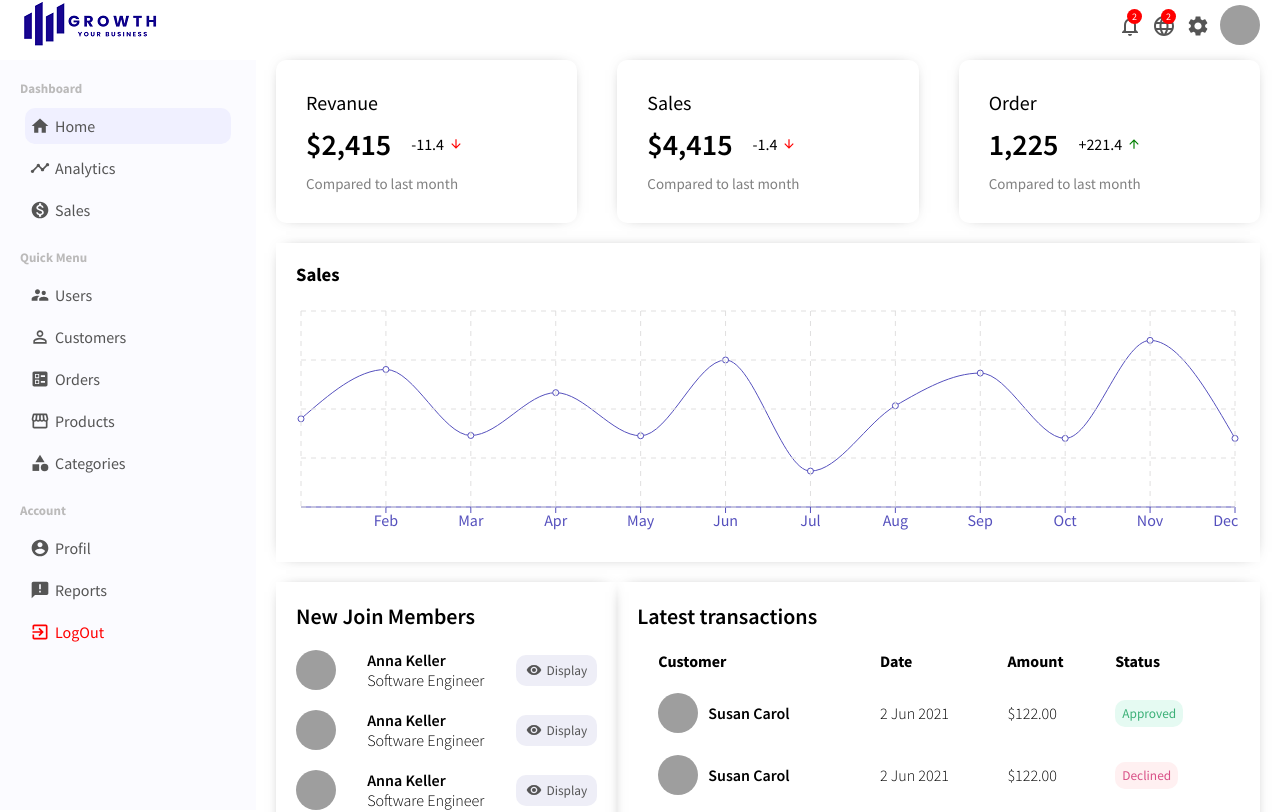
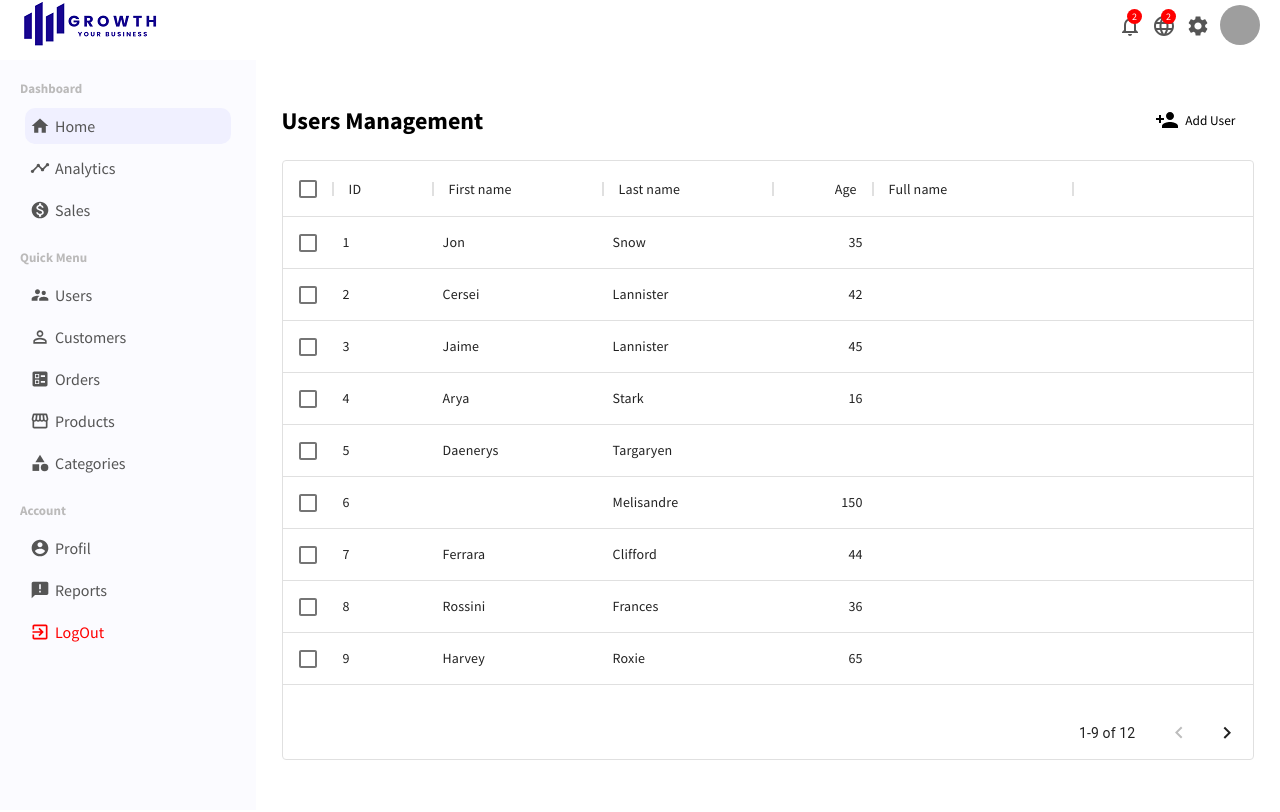
Before and after one commit to saadchaay/Application_CRM_system, a React (Create React App) app in the folder app/client/: page /users in a window 1280 px wide. Shown: the top 812 px of the page. Built offline with nearby package versions, Linux system fonts and the light colour scheme; grey boxes are pictures that could not be loaded.

Commit message:
add user list

```diff
--- a/app/client/src/App.js
+++ b/app/client/src/App.js
@@ -2,16 +2,25 @@ import Sidebar from "./components/sidebar/Sidebar";
 import Topbar from "./components/topbar/Topbar";
 import "./App.css";
 import Home from "./pages/home/Home";
+import { BrowserRouter as Router, Routes, Route } from "react-router-dom";
+import Users from "./pages/users/Users";
 
 function App() {
   return (
-    <div className="App">
-      <Topbar />
-      <div className="container">
-        <Sidebar />
-        <Home />
+    <Router>
+      <div className="App">
+        <Topbar />
+        <div className="container">
+          <Sidebar />
+          <div className="content">
+            <Routes>
+              <Route path="/" element={<Home />} />
+              <Route path="/users" element={<Users />} />
+            </Routes>
+          </div>
+        </div>
       </div>
-    </div>
+    </Router>
   );
 }
 
--- a/app/client/src/components/sidebar/Sidebar.jsx
+++ b/app/client/src/components/sidebar/Sidebar.jsx
@@ -12,7 +12,7 @@ import {
   Category,
   ExitToApp,
 } from "@material-ui/icons";
-// import { Link } from "react-router-dom";
+import { Link } from "react-router-dom";
 
 export default function Sidebar() {
   return (
@@ -21,12 +21,12 @@ export default function Sidebar() {
         <div className="sidebarMenu">
           <h3 className="sidebarTitle">Dashboard</h3>
           <ul className="sidebarList">
-            {/* <Link to="/" className="link"> */}
+            <Link to="/" className="link">
             <li className="sidebarListItem active">
               <Home className="sidebarIcon" />
               Home
             </li>
-            {/* </Link> */}
+            </Link>
             <li className="sidebarListItem">
               <Timeline className="sidebarIcon" />
               Analytics
@@ -40,59 +40,59 @@ export default function Sidebar() {
         <div className="sidebarMenu">
           <h3 className="sidebarTitle">Quick Menu</h3>
           <ul className="sidebarList">
-            {/* <Link to="/users" className="link"> */}
+            <Link to="/users" className="link">
               <li className="sidebarListItem">
                 <SupervisorAccount className="sidebarIcon" />
                 Users
               </li>
-            {/* </Link> */}
-            {/* <Link to="/customers" className="link"> */}
+            </Link>
+            <Link to="/customers" className="link">
               <li className="sidebarListItem">
                 <PermIdentity className="sidebarIcon" />
                 Customers
               </li>
-            {/* </Link> */}
-            {/* <Link to="/orders" className="link"> */}
+            </Link>
+            <Link to="/orders" className="link">
               <li className="sidebarListItem">
                 <Ballot className="sidebarIcon" />
                 Orders
               </li>
-            {/* </Link> */}
-            {/* {/* <Link to="/products" className="link"> */}
+            </Link>
+            <Link to="/products" className="link">
               <li className="sidebarListItem">
                 <Storefront className="sidebarIcon" />
                 Products
               </li>
-            {/* </Link> */}
-            {/* {/* <Link to="/categories" className="link"> */}
+            </Link>
+            <Link to="/categories" className="link">
               <li className="sidebarListItem">
                 <Category className="sidebarIcon" />
                 Categories
               </li>
-            {/* </Link> */}
+            </Link>
           </ul>
         </div>
         <div className="sidebarMenu">
           <h3 className="sidebarTitle">Account</h3>
           <ul className="sidebarList">
-            {/* <Link to="/profil" className="link"> */}
+            <Link to="/profil" className="link">
               <li className="sidebarListItem">
                 <AccountCircle className="sidebarIcon" />
                 Profil
               </li>
-            {/* </Link> */}
-            {/* <Link to="/reports" className="link"> */}
+            </Link>
+            <Link to="/reports" className="link">
               <li className="sidebarListItem">
                 <Announcement className="sidebarIcon" />
                 Reports
               </li>
-            {/* </Link> */}
-            {/* <Link to="/logout" className="link"> */}
+            </Link>
+            <Link to="/logout" className="link">
               <li className="sidebarListItem logout">
                 <ExitToApp className="sidebarIcon" />
                 LogOut
               </li>
-            {/* </Link> */}
+            </Link>
 
           </ul>
         </div>
--- a/app/client/src/pages/home/home.css
+++ b/app/client/src/pages/home/home.css
@@ -1,13 +1,3 @@
-.home {
-    flex: 4;
-}
-/*
-@media screen and (min-width: 960px){
-    .homeWidgets{
-        flex-direction: column;
-    }
-} */
-
 @media screen and (max-width: 960px){
     .homeWidgets{
         display: flex;
--- /dev/null
+++ b/app/client/src/pages/users/Users.jsx
@@ -0,0 +1,61 @@
+import * as React from "react";
+import { DataGrid } from "@material-ui/data-grid";
+import { PersonAdd } from "@material-ui/icons";
+import "./users.css";
+
+const columns = [
+  { field: "id", headerName: "ID", width: 100 },
+  { field: "firstName", headerName: "First name", width: 170 },
+  { field: "lastName", headerName: "Last name", width: 170 },
+  {
+    field: "age",
+    headerName: "Age",
+    type: "number",
+    width: 100,
+  },
+  {
+    field: "fullName",
+    headerName: "Full name",
+    description: "This column has a value getter and is not sortable.",
+    sortable: false,
+    width: 200,
+  },
+];
+
+const rows = [
+  { id: 1, lastName: "Snow", firstName: "Jon", age: 35 },
+  { id: 2, lastName: "Lannister", firstName: "Cersei", age: 42 },
+  { id: 3, lastName: "Lannister", firstName: "Jaime", age: 45 },
+  { id: 4, lastName: "Stark", firstName: "Arya", age: 16 },
+  { id: 5, lastName: "Targaryen", firstName: "Daenerys", age: null },
+  { id: 6, lastName: "Melisandre", firstName: null, age: 150 },
+  { id: 7, lastName: "Clifford", firstName: "Ferrara", age: 44 },
+  { id: 8, lastName: "Frances", firstName: "Rossini", age: 36 },
+  { id: 9, lastName: "Roxie", firstName: "Harvey", age: 65 },
+  { id: 10, lastName: "Roxie", firstName: "Harvey", age: 65 },
+  { id: 11, lastName: "Roxie", firstName: "Harvey", age: 65 },
+  { id: 12, lastName: "Roxie", firstName: "Harvey", age: 65 },
+];
+
+export default function DataTable() {
+  return (
+    <div className="con">
+      <div className="title-btn">
+        <h2>Users Management</h2>
+        <div className="btn">
+            <PersonAdd />
+            <button className="btn-primary">Add User</button>
+        </div>
+      </div>
+      <div style={{ height: 600, width: "95%" }}>
+        <DataGrid
+          checkboxSelection
+          rows={rows}
+          columns={columns}
+          pageSize={9}
+          rowsPerPageOptions={[9]}
+        />
+      </div>
+    </div>
+  );
+}
--- /dev/null
+++ b/app/client/src/pages/users/users.css
@@ -0,0 +1,36 @@
+.con {
+    display: flex;
+    justify-content: center;
+    align-items: center;
+    flex-direction: column;
+    margin: 20px 0;
+}
+
+.title-btn {
+    display: flex;
+    justify-content: space-between;
+    align-items: center;
+    width: 95%;
+    margin: 20px 0;
+}
+
+.btn {
+    display: flex;
+    justify-content: center;
+    align-items: center;
+    padding: 8px 13px;
+    border-radius: 10px;
+}
+.btn:hover {
+    background-color: #f1f1f1;
+    cursor: pointer;
+}
+.btn-primary {
+    background: none;
+    border: none;
+}
+
+.btn-primary:hover {
+    cursor: pointer;
+    background-color: #f1f1f1;
+}
```
